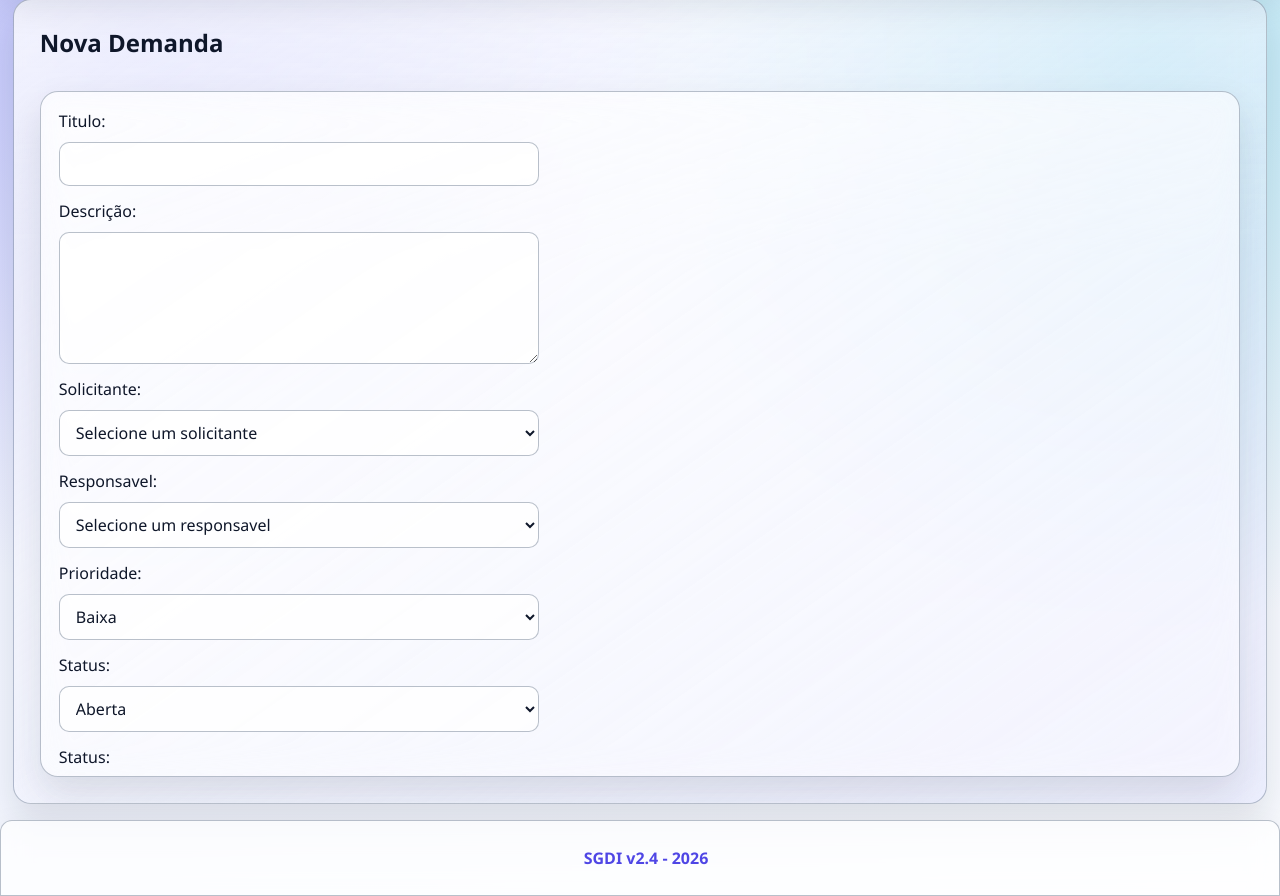
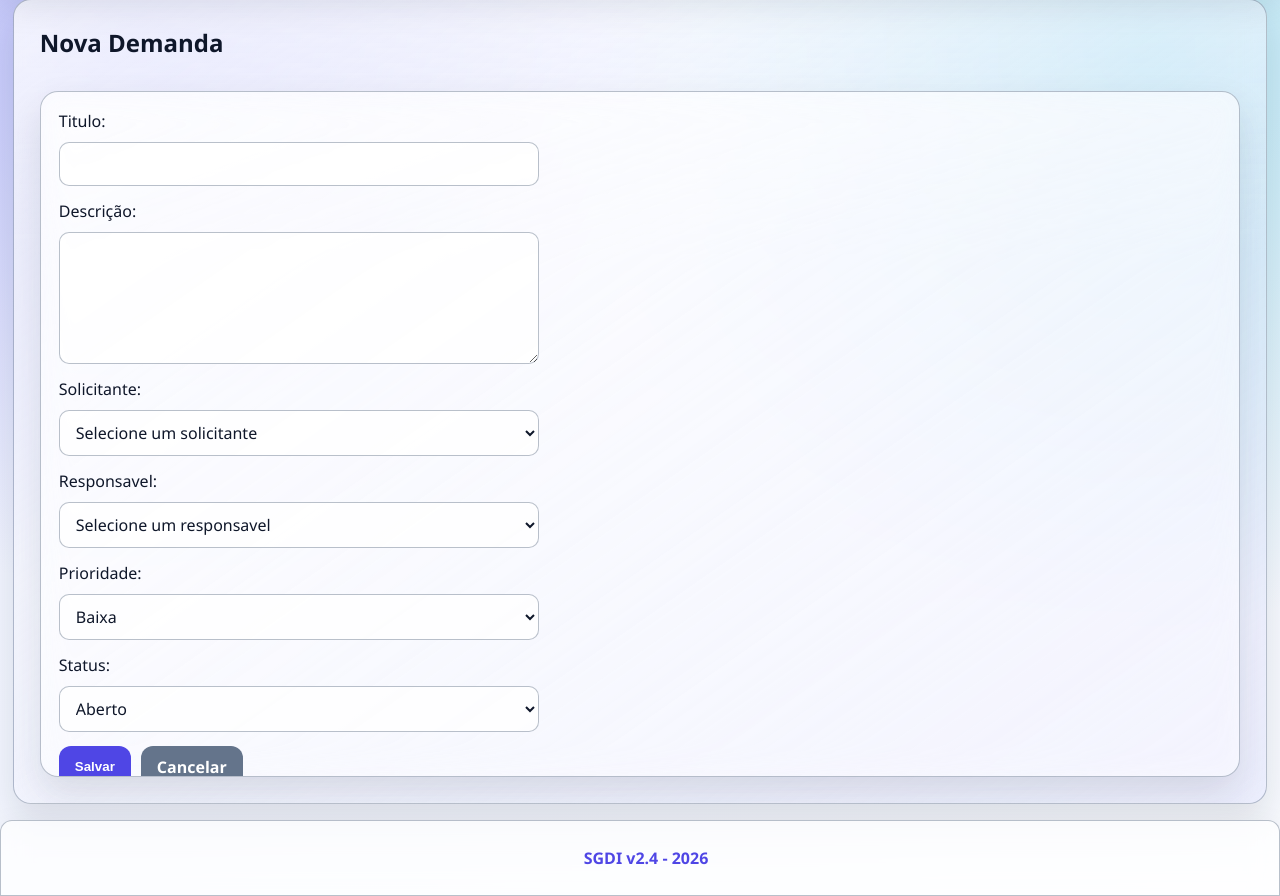
Before and after one commit to PabloAOliveira/SistemaLegado, a Flask app: page /nova_demanda in a window 1280 px wide. Shown: the part 93-989 px from the top of the page. Run offline with Flask 3, Linux system fonts and the light colour scheme; data comes from the database, SQL or seed files in the repository; data that the repository does not hold is empty.

Commit message:
:wrench: chore(templates): Remove campo duplicado

```diff
--- a/templates/nova_demanda.html
+++ b/templates/nova_demanda.html
@@ -51,17 +51,6 @@
 
     <div class="form-field">
         <label>Status:<br>
-            {% set selected_status = form_data.get('status', 'aberta') %}
-            <select name="status" required>
-                <option value="aberta" {% if selected_status == 'aberta' %}selected{% endif %}>Aberta</option>
-                <option value="concluida" {% if selected_status == 'concluida' %}selected{% endif %}>Concluida</option>
-                <option value="cancelada" {% if selected_status == 'cancelada' %}selected{% endif %}>Cancelada</option>
-            </select>
-        </label>
-    </div>
-
-    <div class="form-field">
-        <label>Status:<br>
             {% set selected_status = form_data.get('status', 'Aberto') %}
             <select name="status" required>
                 <option value="Aberto" {% if selected_status == 'Aberto' %}selected{% endif %}>Aberto</option>
```
Also changed, not shown: templates/editar.html (+0 -12 lines).
